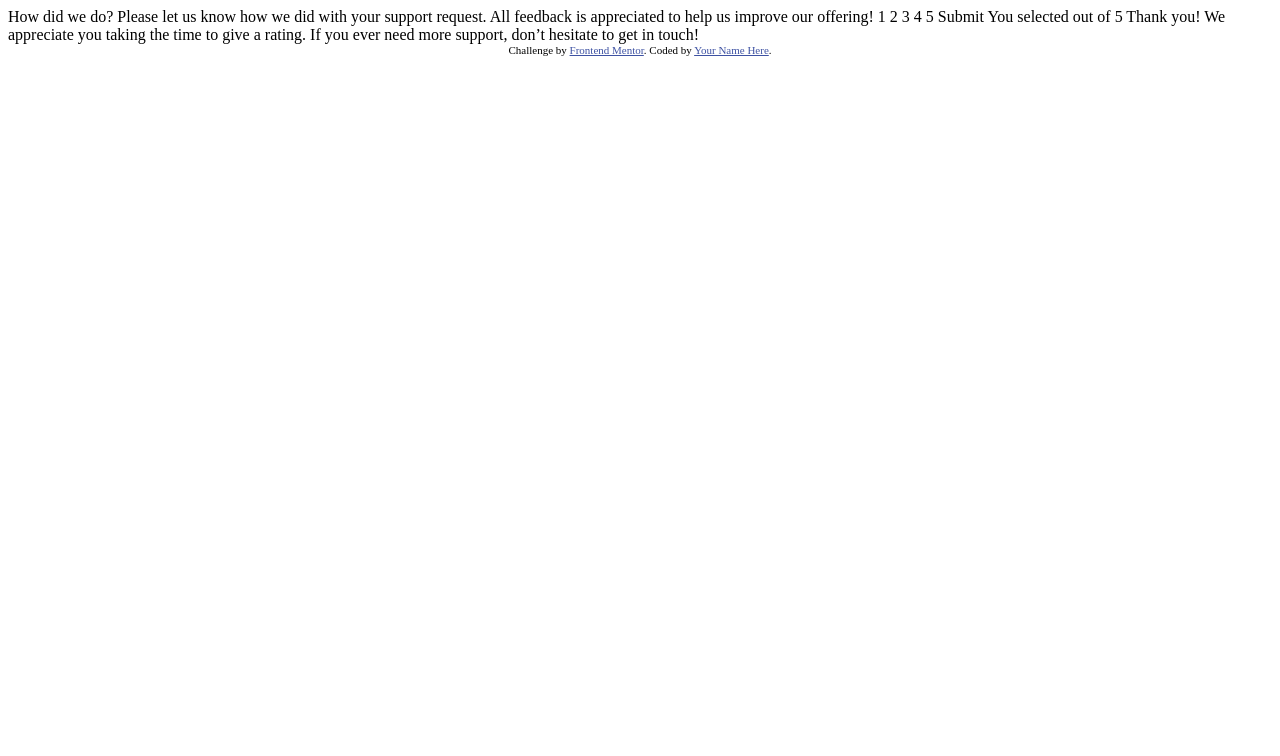
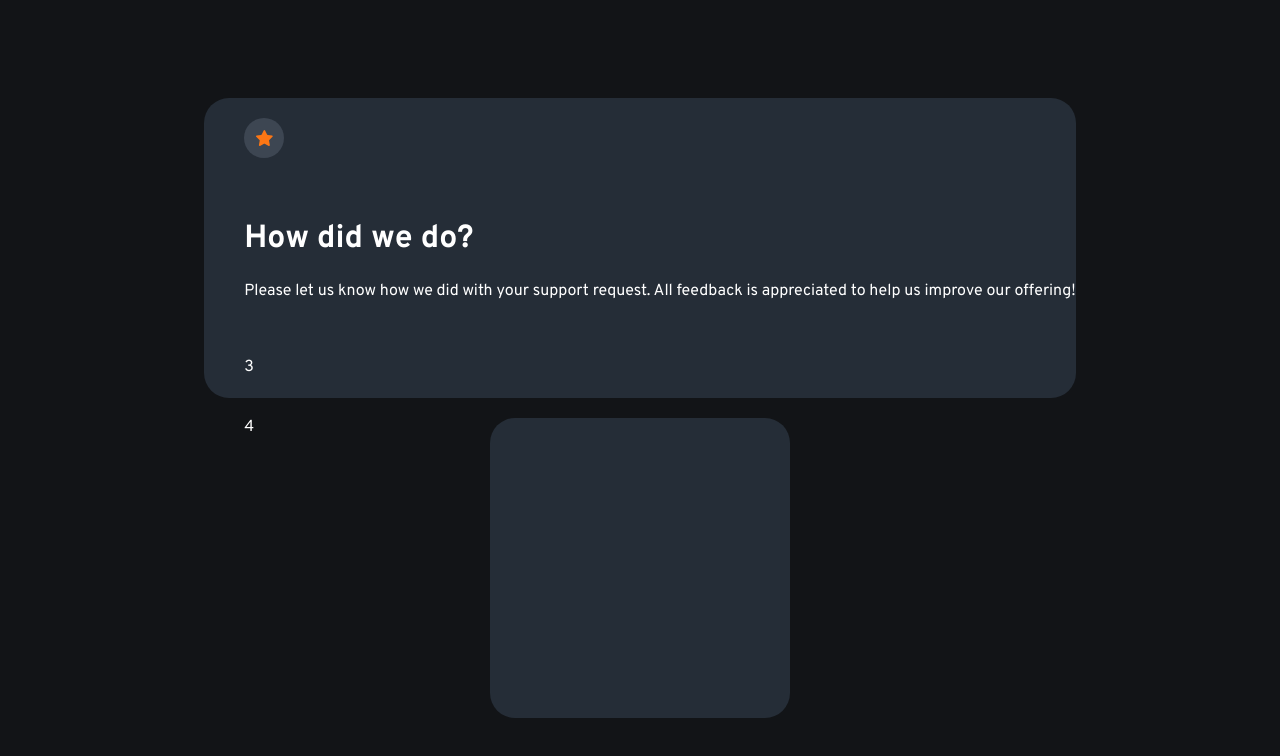
Before and after one commit to beltranaugusto/interactive_rating_component, a plain HTML site: page index.html in a window 1280 px wide. Drawn offline with Linux system fonts and the light colour scheme.

Commit message:
Test commit

```diff
--- a/index.html
+++ b/index.html
@@ -5,45 +5,35 @@
   <meta name="viewport" content="width=device-width, initial-scale=1.0"> <!-- displays site properly based on user's device -->
 
   <link rel="icon" type="image/png" sizes="32x32" href="./images/favicon-32x32.png">
+  <link rel="stylesheet" href="./styles.css">
+  <link rel="preconnect" href="https://fonts.googleapis.com"><link rel="preconnect" href="https://fonts.gstatic.com" crossorigin><link href="https://fonts.googleapis.com/css2?family=Overpass:ital,wght@0,100;0,200;0,300;0,400;0,500;0,600;0,700;0,800;0,900;1,100;1,200;1,300;1,400;1,500;1,600;1,700;1,800;1,900&family=Roboto:wght@300;400&display=swap" rel="stylesheet">
 
   <title>Frontend Mentor | Interactive rating component</title>
 
-  <!-- Feel free to remove these styles or customise in your own stylesheet 👍 -->
-  <style>
-    .attribution { font-size: 11px; text-align: center; }
-    .attribution a { color: hsl(228, 45%, 44%); }
-  </style>
 </head>
 <body>
 
-  <!-- Rating state start -->
+  <div class="rating-component">
+    <div class="row first">
+      <div class="icon">
+        <svg width="17" height="16" xmlns="http://www.w3.org/2000/svg"><path d="m9.067.43 1.99 4.031c.112.228.33.386.58.422l4.45.647a.772.772 0 0 1 .427 1.316l-3.22 3.138a.773.773 0 0 0-.222.683l.76 4.431a.772.772 0 0 1-1.12.813l-3.98-2.092a.773.773 0 0 0-.718 0l-3.98 2.092a.772.772 0 0 1-1.119-.813l.76-4.431a.77.77 0 0 0-.222-.683L.233 6.846A.772.772 0 0 1 .661 5.53l4.449-.647a.772.772 0 0 0 .58-.422L7.68.43a.774.774 0 0 1 1.387 0Z" fill="#FC7614"/></svg>
+      </div>
+    </div>
+    <div class="row second">
+      <h1>How did we do?</h1>
+      <p>
+        Please let us know how we did with your support request. All feedback is appreciated to help us improve our offering!
+      </p>
+    </div>
+    <div class="row third">3</div>
+    <div class="row fourth">4</div>
+    </div>
+  </div>
 
-  How did we do?
+  <div class="rating-component">
 
-  Please let us know how we did with your support request. All feedback is appreciated
-  to help us improve our offering!
-
-  1 2 3 4 5
-
-  Submit
-
-  <!-- Rating state end -->
-
-  <!-- Thank you state start -->
-
-  You selected <!-- Add rating here --> out of 5
-
-  Thank you!
-
-  We appreciate you taking the time to give a rating. If you ever need more support,
-  don’t hesitate to get in touch!
-
-  <!-- Thank you state end -->
+  </div>
 
 
-  <div class="attribution">
-    Challenge by <a href="https://www.frontendmentor.io?ref=challenge" target="_blank">Frontend Mentor</a>.
-    Coded by <a href="#">Your Name Here</a>.
-  </div>
 </body>
 </html>
--- /dev/null
+++ b/styles.css
@@ -0,0 +1,34 @@
+body {
+    font-family: 'Overpass';
+    height: 100vh;
+    display: flex;
+    color: white;
+    flex-direction: column;
+    align-items: center;
+    justify-content: center;
+    background-color: hsl(216, 12%, 8%);
+}
+
+.rating-component {
+    margin: 10px;
+    display: flex;
+    flex-direction: column;
+    border-radius: 25px;
+    background-color: hsl(213, 19%, 18%);
+    min-width: 300px;
+    height: 300px;
+}
+
+.row {
+    margin: 20px 0px 20px 40px;
+}
+
+.icon {
+    display: flex;
+    justify-content: center;
+    align-items: center;
+    width: 40px;
+    height: 40px;
+    border-radius: 50%;
+    background-color:  hsla(216, 12%, 54%, 0.274);
+}
```
